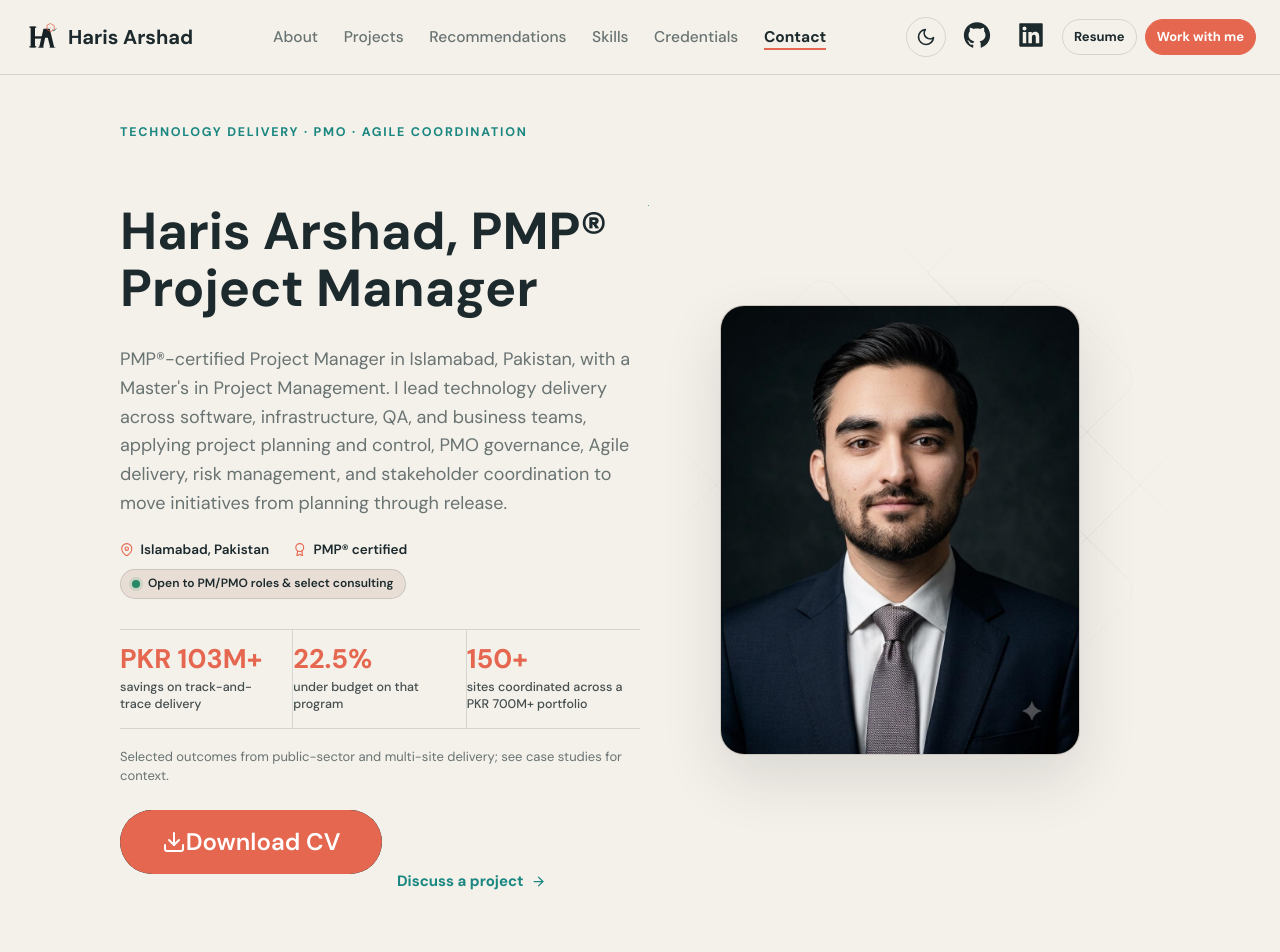
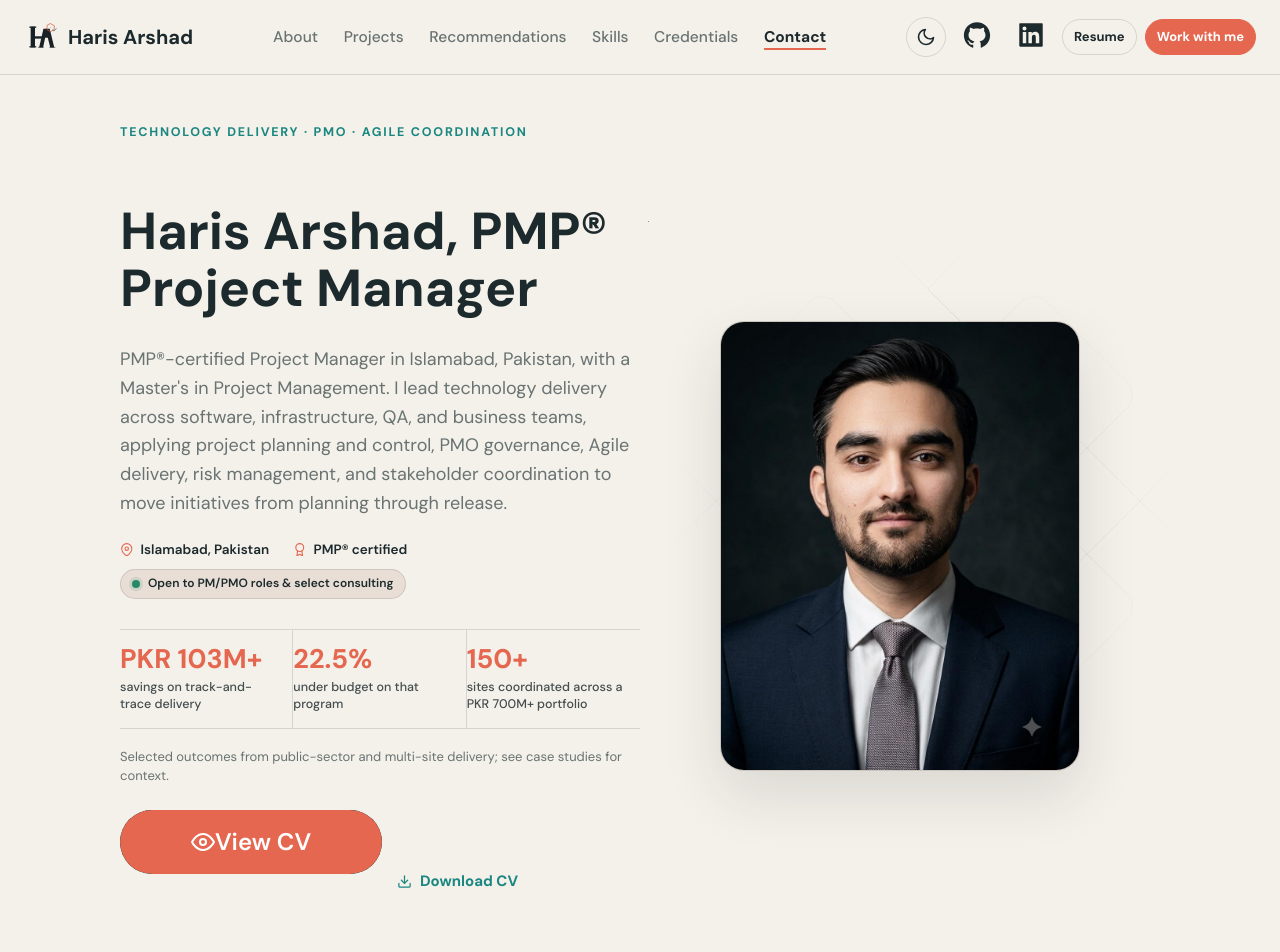
Before and after one commit to harisarshad235/harris-portfolio, a Next.js app: page / in a window 1280 px wide. Shown: the top 952 px of the page. Built offline with nearby package versions, Linux system fonts and the light colour scheme; no server answers.

Commit message:
updated CV

```diff
--- a/src/components/Footer/Footer.js
+++ b/src/components/Footer/Footer.js
@@ -16,6 +16,11 @@ const Footer = () => {
        <LinkColumn>
        <LinkTitle>Email</LinkTitle>
       <LinkItem href='mailto:harisarshad235@gmail.com'>harisarshad235@gmail.com</LinkItem>
+
+       </LinkColumn>
+       <LinkColumn>
+       <LinkTitle>Resume</LinkTitle>
+      <LinkItem href='/resume/haris-arshad-cv.pdf' target='_blank' rel='noopener noreferrer'>View / Download CV</LinkItem>
 
        </LinkColumn>
       </LinkList>
--- a/src/components/Header/Header.js
+++ b/src/components/Header/Header.js
@@ -103,7 +103,7 @@ const Header = () => {
       <SocialIcons href='https://pk.linkedin.com/in/haris-arshad' target='_blank' rel='noopener noreferrer' aria-label='Visit Haris Arshad on LinkedIn'>
         <AiFillLinkedin size="3rem" aria-hidden="true"/>
       </SocialIcons>
-      <NavAction href="/resume/haris-arshad-cv.pdf" download="haris-arshad-cv.pdf" aria-label="Download Haris Arshad's resume" $secondary>
+      <NavAction href="/resume/haris-arshad-cv.pdf" target="_blank" rel="noopener noreferrer" aria-label="View or download Haris Arshad's resume" $secondary>
         Resume
       </NavAction>
       <NavAction href="#contact">
--- a/src/components/Hero/Hero.js
+++ b/src/components/Hero/Hero.js
@@ -1,5 +1,5 @@
 import React from 'react';
-import { FiAward, FiArrowRight, FiDownload, FiMapPin } from 'react-icons/fi';
+import { FiAward, FiArrowRight, FiDownload, FiEye, FiMapPin } from 'react-icons/fi';
 
 import { Section } from '../../styles/GlobalComponents';
 import Button from '../../styles/GlobalComponents/Button';
@@ -27,7 +27,12 @@ const Hero = () => (
         </HeroStats>
         <DeliveryFocus>Selected outcomes from public-sector and multi-site delivery; see case studies for context.</DeliveryFocus>
         <ActionRow>
-          <Button aria-label="Download Haris Arshad's CV" onClick={() => window.open('/resume/haris-arshad-cv.pdf', '_blank', 'noopener,noreferrer')}> <FiDownload aria-hidden="true" /> Download CV</Button>
+          <Button aria-label="View Haris Arshad's CV" onClick={() => window.open('/resume/haris-arshad-cv.pdf', '_blank', 'noopener,noreferrer')}>
+            <FiEye aria-hidden="true" /> View CV
+          </Button>
+          <ActionLink href="/resume/haris-arshad-cv.pdf" download="haris-arshad-cv.pdf" aria-label="Download Haris Arshad's CV">
+            <FiDownload aria-hidden="true" /> Download CV
+          </ActionLink>
           <ActionLink href="#contact">Discuss a project <FiArrowRight aria-hidden="true" /></ActionLink>
         </ActionRow>
       </LeftSection>
```
Also changed, not shown: 1 other file (tests, documents, lock files or other folders).
